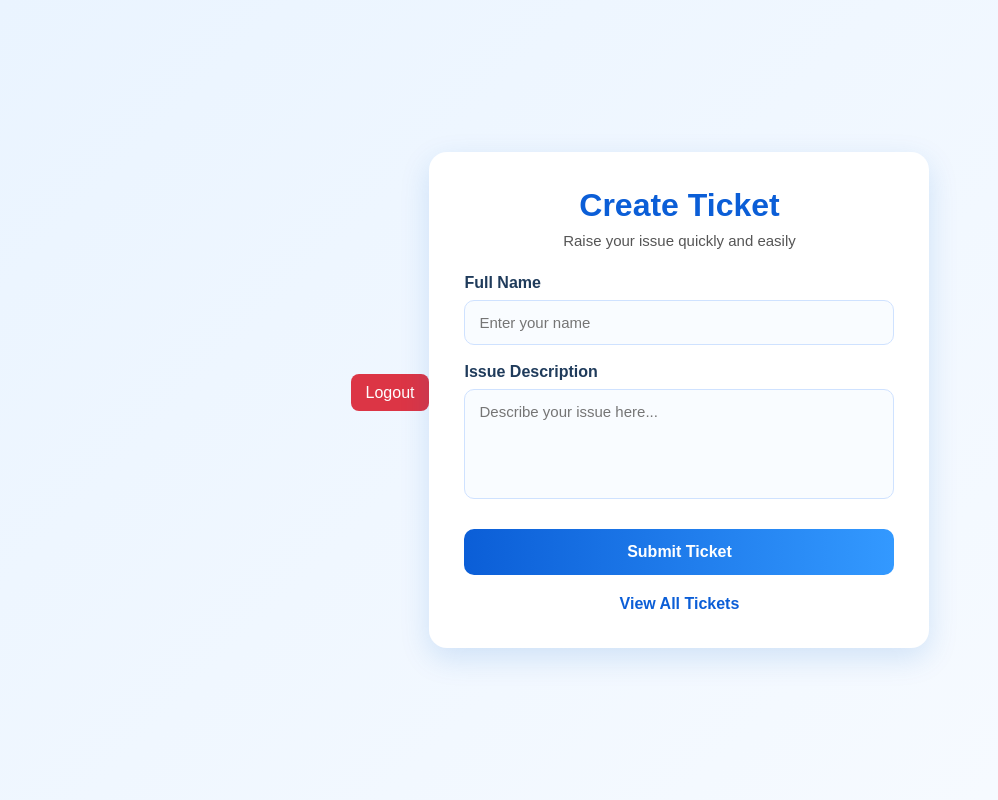
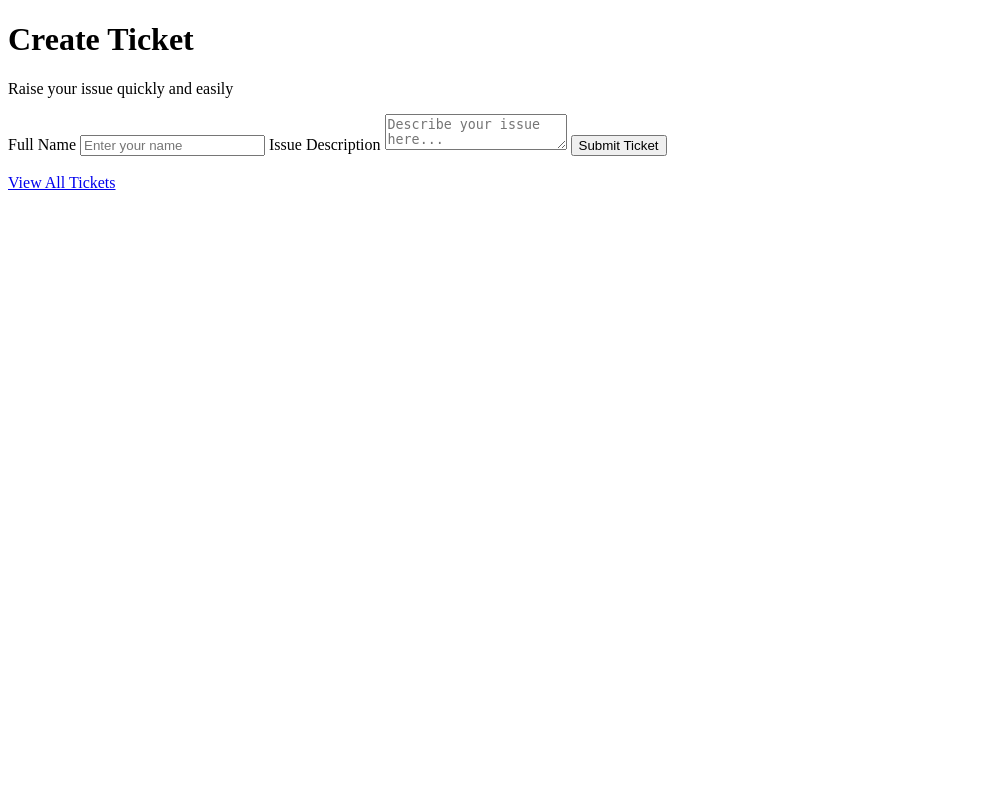
Before and after one commit to afeefmusthafa089-star/Ticketing-system, a Flask app: page / in a window 1280 px wide. Shown: the whole page, without its empty margins (0-998 px from the left). Run offline with Flask 3, Linux system fonts and the light colour scheme.

Commit message:
Update index.html

```diff
--- a/templates/index.html
+++ b/templates/index.html
@@ -4,158 +4,24 @@
     <meta charset="UTF-8">
     <meta name="viewport" content="width=device-width, initial-scale=1.0">
     <title>Create Ticket</title>
-    <div style="text-align:right; margin-bottom:15px;">
-    <a href="/logout" style="text-decoration:none; color:white; background:#dc3545; padding:10px 15px; border-radius:8px;">Logout</a>
-</div>
-    <style>
-        * {
-            margin: 0;
-            padding: 0;
-            box-sizing: border-box;
-            font-family: Arial, sans-serif;
-        }
-
-        body {
-            background: linear-gradient(135deg, #eaf4ff, #f8fbff);
-            min-height: 100vh;
-            display: flex;
-            justify-content: center;
-            align-items: center;
-            padding: 30px;
-        }
-
-        .container {
-            width: 100%;
-            max-width: 500px;
-            background: #ffffff;
-            padding: 35px;
-            border-radius: 18px;
-            box-shadow: 0 10px 30px rgba(0, 102, 204, 0.15);
-        }
-
-        .header {
-            text-align: center;
-            margin-bottom: 25px;
-        }
-
-        .header h1 {
-            color: #0b5ed7;
-            font-size: 32px;
-            margin-bottom: 8px;
-        }
-
-        .header p {
-            color: #555;
-            font-size: 15px;
-        }
-
-        .form-group {
-            margin-bottom: 18px;
-        }
-
-        label {
-            display: block;
-            margin-bottom: 8px;
-            font-weight: bold;
-            color: #1f3b5b;
-        }
-
-        input, textarea, select {
-            width: 100%;
-            padding: 13px 14px;
-            border: 1px solid #cfe2ff;
-            border-radius: 10px;
-            outline: none;
-            font-size: 15px;
-            transition: 0.3s;
-            background: #f9fcff;
-        }
-
-        input:focus, textarea:focus, select:focus {
-            border-color: #0b5ed7;
-            box-shadow: 0 0 0 3px rgba(11, 94, 215, 0.12);
-            background: #fff;
-        }
-
-        textarea {
-            resize: none;
-            min-height: 110px;
-        }
-
-        .btn {
-            width: 100%;
-            padding: 14px;
-            border: none;
-            background: linear-gradient(90deg, #0b5ed7, #3399ff);
-            color: white;
-            font-size: 16px;
-            font-weight: bold;
-            border-radius: 10px;
-            cursor: pointer;
-            transition: 0.3s;
-            margin-top: 8px;
-        }
-
-        .btn:hover {
-            transform: translateY(-2px);
-            box-shadow: 0 8px 18px rgba(11, 94, 215, 0.25);
-        }
-
-        .link-box {
-            text-align: center;
-            margin-top: 20px;
-        }
-
-        .link-box a {
-            text-decoration: none;
-            color: #0b5ed7;
-            font-weight: bold;
-            transition: 0.3s;
-        }
-
-        .link-box a:hover {
-            color: #084298;
-        }
-
-        .icon-circle {
-            width: 70px;
-            height: 70px;
-            background: linear-gradient(135deg, #0b5ed7, #66b2ff);
-            color: white;
-            margin: 0 auto 15px;
-            border-radius: 50%;
-            display: flex;
-            align-items: center;
-            justify-content: center;
-            font-size: 30px;
-            box-shadow: 0 8px 20px rgba(11, 94, 215, 0.25);
-        }
-    </style>
 </head>
 <body>
     <div class="container">
-        <div class="header">
-            <h1>Create Ticket</h1>
-            <p>Raise your issue quickly and easily</p>
-        </div>
+        <h1>Create Ticket</h1>
+        <p>Raise your issue quickly and easily</p>
 
         <form action="/submit" method="POST">
-            <div class="form-group">
-                <label for="name">Full Name</label>
-                <input type="text" id="name" name="name" placeholder="Enter your name" required>
-            </div>
+            <label>Full Name</label>
+            <input type="text" name="full_name" placeholder="Enter your name" required>
 
-            <div class="form-group">
-                <label for="issue">Issue Description</label>
-                <textarea id="issue" name="issue" placeholder="Describe your issue here..." required></textarea>
-            </div>
+            <label>Issue Description</label>
+            <textarea name="issue_description" placeholder="Describe your issue here..." required></textarea>
 
-            <button type="submit" class="btn">Submit Ticket</button>
+            <button type="submit">Submit Ticket</button>
         </form>
 
-        <div class="link-box">
-            <a href="/view">View All Tickets</a>
-        </div>
+        <br>
+        <a href="/view">View All Tickets</a>
     </div>
 </body>
 </html>
```
